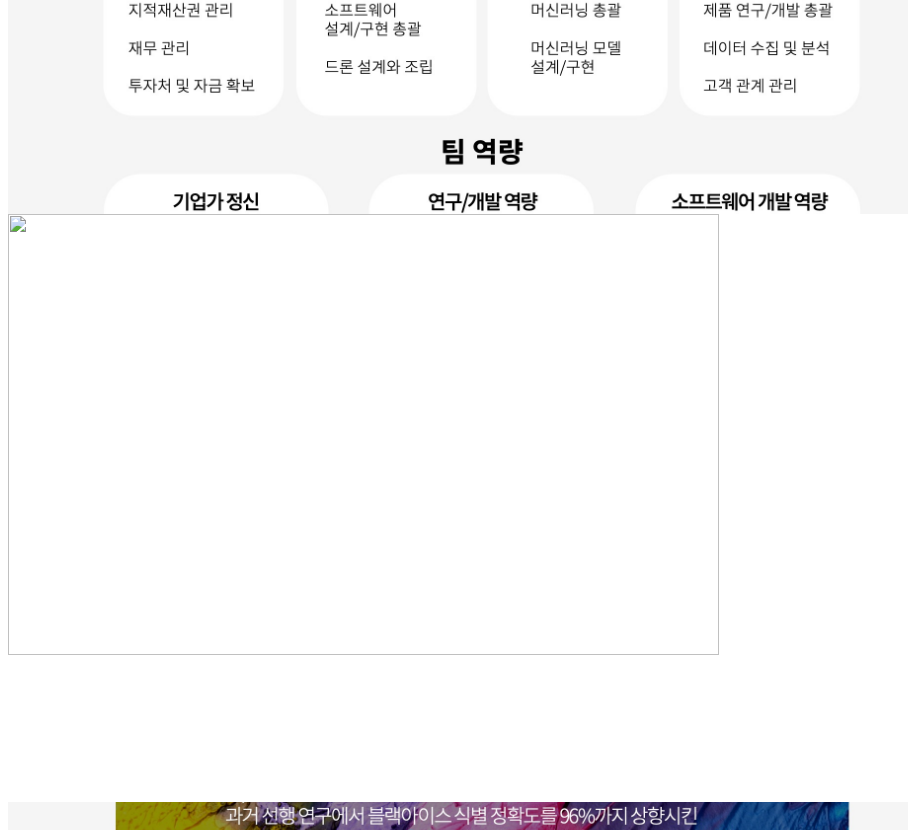
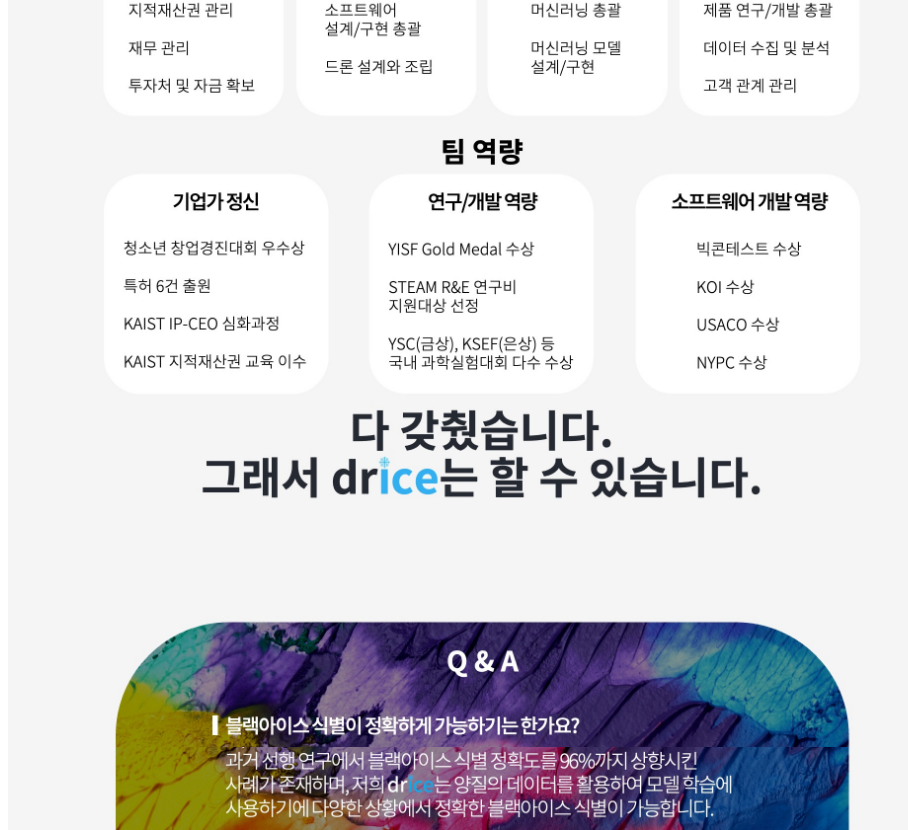
Before and after one commit to hsh060824/driceofficial, a plain HTML site: page index.html in a window 1280 px wide. Shown: the part 11170-12000 px from the top of the page, without its empty margins (0-908 px from the left). Drawn offline with Linux system fonts and the light colour scheme.

Commit message:
Update index.html

```diff
--- a/index.html
+++ b/index.html
@@ -26,7 +26,7 @@
     <img class="img2" src="./website/슬라이드19.jpeg"/ style="max-width: 100%; height: auto;">
     <img class="img2" src="./website/슬라이드20.jpeg"/ style="max-width: 100%; height: auto;">
     <img class="img2" src="./website/슬라이드21.jpeg"/ style="max-width: 100%; height: auto;">
-    <img class="img2" src="./website/22.png"/ style="max-width: 100%; height: auto;">
+    <img class="img2" src="./website/sli22.jpeg"/ style="max-width: 100%; height: auto;">
     <img class="img2" src="./website/슬라이드23.jpeg"/ style="max-width: 100%; height: auto;">
     <style media="screen">
       img.animated-gif{
```
